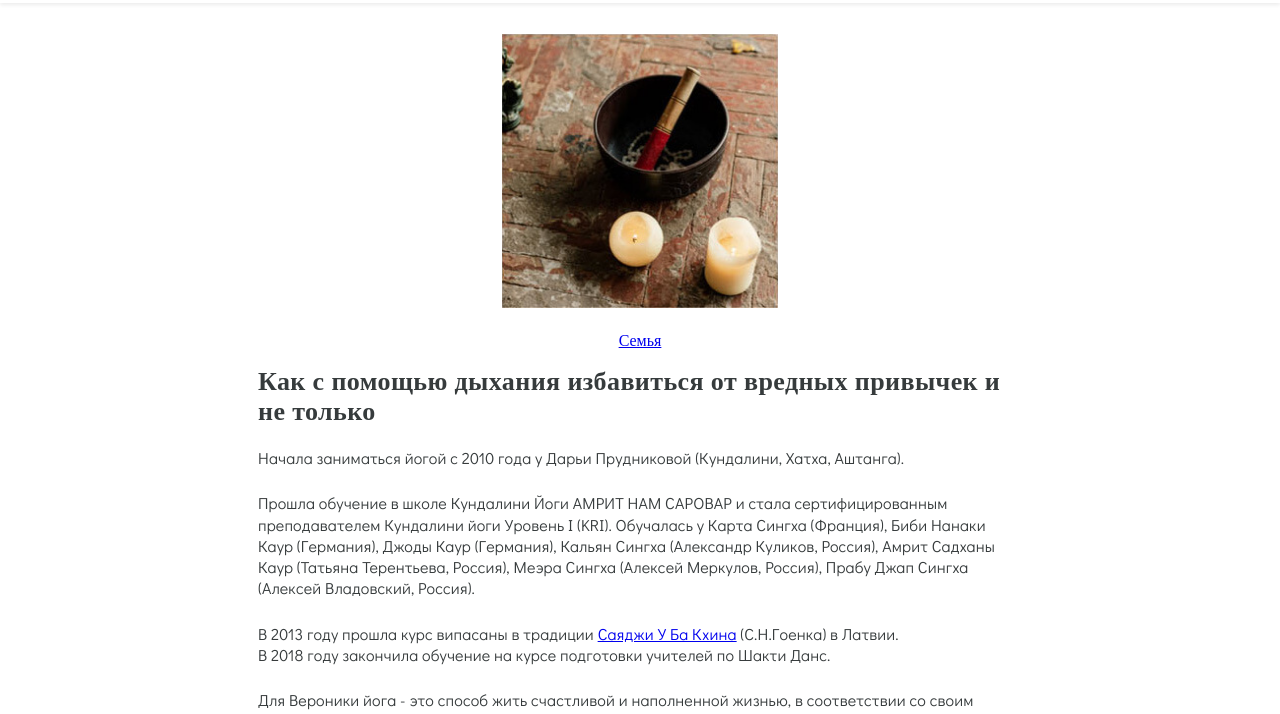
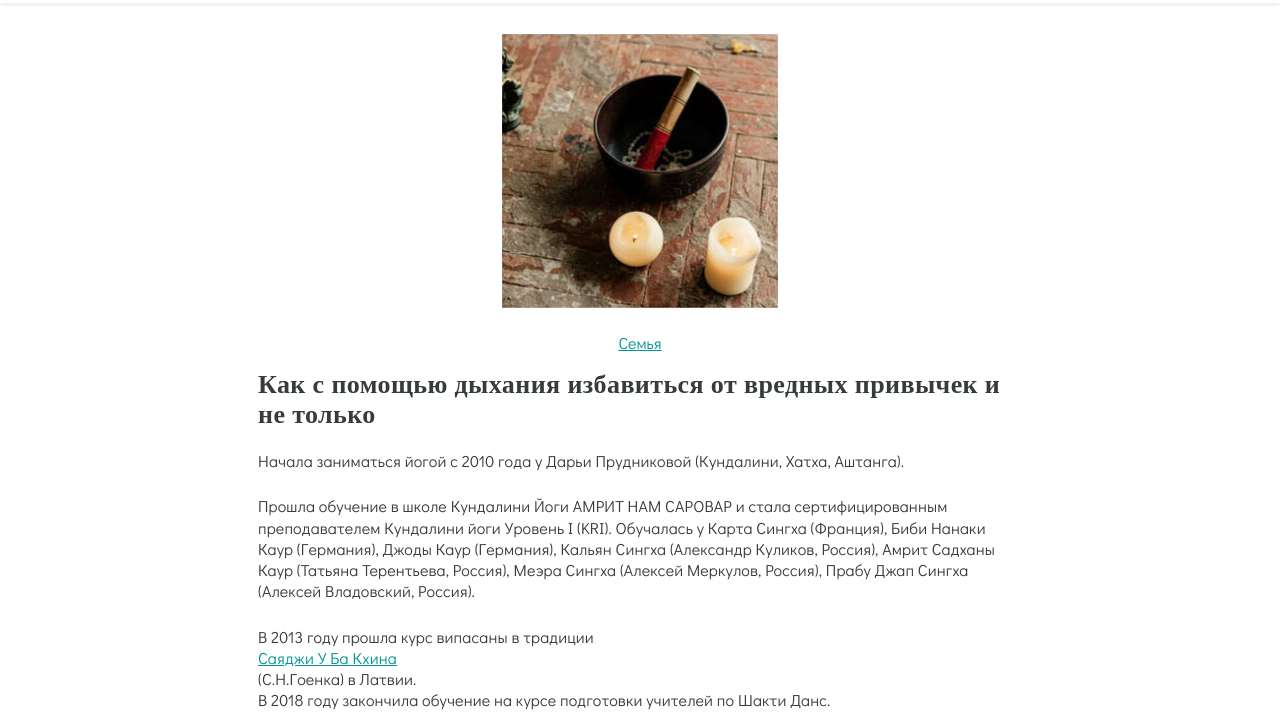
Before and after one commit to AlexanderBazukevich/Akalmeetkaur, a website: page article.html in a window 1280 px wide. Shown: the part 84-798 px from the top of the page. Drawn offline with nearby package versions, Linux system fonts and the light colour scheme; files that its build step writes are made by us from their sources; a web font is replaced by a local one.

Commit message:
fixed: links on article paige;

```diff
--- a/article.html
+++ b/article.html
@@ -55,11 +55,11 @@
         <div class="main">
             <div class="article">
                 <div class="article__image"><img class="article__picture article__picture_top" src="./assets/images/blog.jpg"></div>
-                <a class="link article__link" href="#">Семья</a>
+                <a class="article__link article__link_center" href="#">Семья</a>
                 <h1 class="article__title">Как с помощью дыхания избавиться от вредных привычек и не только</h1>
                 <p class="article__text">Начала заниматься йогой с 2010 года у Дарьи Прудниковой (Кундалини, Хатха, Аштанга).</p>
                 <p class="article__text">Прошла обучение в школе Кундалини Йоги АМРИТ НАМ САРОВАР и стала сертифицированным преподавателем Кундалини йоги Уровень I (KRI). Обучалась у Карта Сингха (Франция), Биби Нанаки Каур (Германия), Джоды Каур (Германия), Кальян Сингха (Александр Куликов, Россия), Амрит Садханы Каур (Татьяна Терентьева, Россия), Меэра Сингха (Алексей Меркулов, Россия), Прабу Джап Сингха (Алексей Владовский, Россия).</p>
-                <p class="article__text">В 2013 году прошла курс випасаны в традиции <a class="link" href="#">Саяджи У Ба Кхина</a> (С.Н.Гоенка) в Латвии.<br> В 2018 году закончила обучение на курсе подготовки учителей по Шакти Данс.</p>
+                <p class="article__text">В 2013 году прошла курс випасаны в традиции <a class="article__link" href="#">Саяджи У Ба Кхина</a> (С.Н.Гоенка) в Латвии.<br> В 2018 году закончила обучение на курсе подготовки учителей по Шакти Данс.</p>
                 <p class="article__text">Для Вероники йога - это способ жить счастливой и наполненной жизнью, в соответствии со своим внутренним миром и в состоянии полной гармонии. </p>
                 <div class="article__image"><img class="article__picture" src="./assets/images/article_image_1.jpg"></div>
                 <p class="article__text">Начала заниматься йогой с 2010 года у Дарьи Прудниковой (Кундалини, Хатха, Аштанга).</p>
--- a/src/components/article/article.component.less
+++ b/src/components/article/article.component.less
@@ -67,7 +67,15 @@
 
     &__link {
         display: block;
-        text-align: center;
+
+        &_center {
+            font-family: "Didact Gothic";
+            text-align: center;
+        }
+
+        //mixins
+        .link_text()
+
     }
 
     &__title {
--- a/src/sidebar.js
+++ b/src/sidebar.js
@@ -28,4 +28,4 @@ let aside = document.querySelector(".aside");
 
 burger.addEventListener("click", changeBurgerState);
 burger.addEventListener("click", changeAsideState);
-document.addEventListener("click", onClickClose);
+// document.addEventListener("click", onClickClose);
--- a/src/styles/common.less
+++ b/src/styles/common.less
@@ -13,6 +13,7 @@ body {
     min-height: 100%;
     height: 100%;
     margin: 0;
+    overflow-x: hidden;
 
     background-position: center top;
     background-repeat: no-repeat;
```
